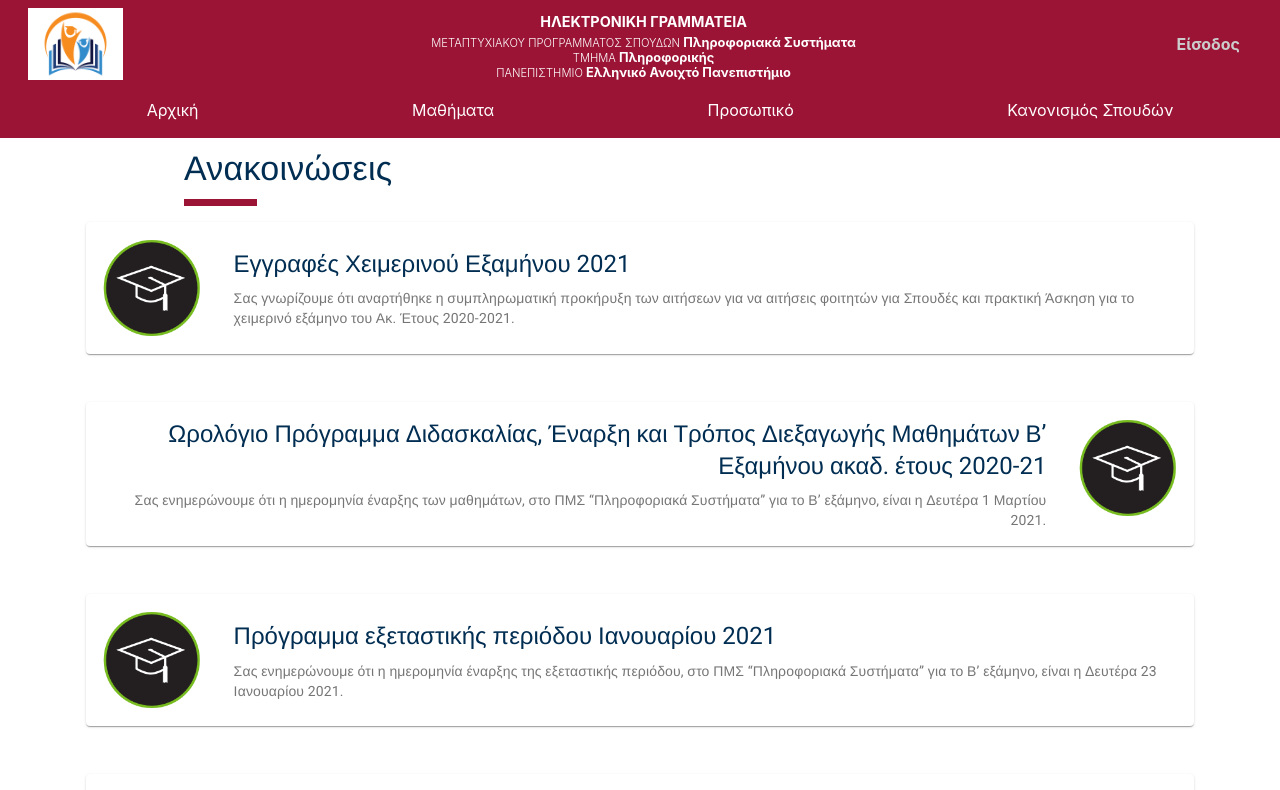
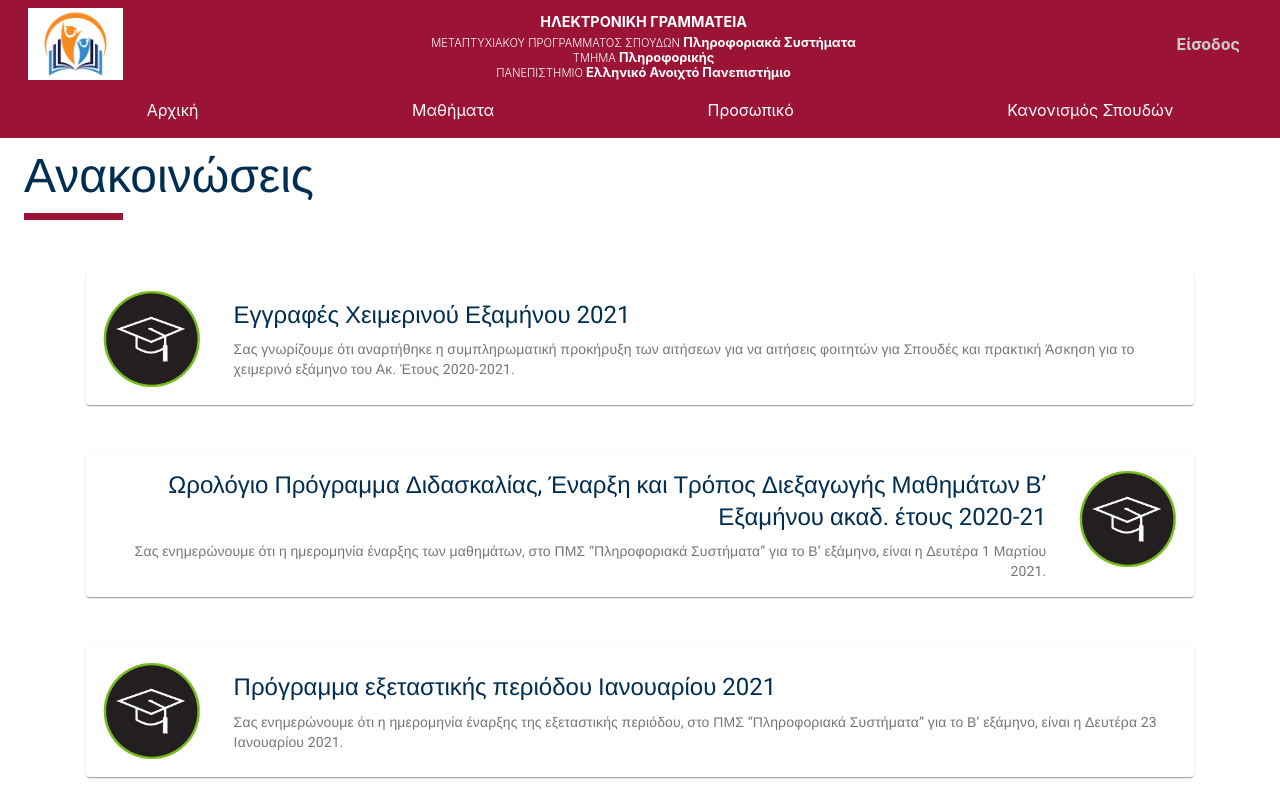
Before and after one commit to SteveLabrinos/msc-program-frontend, a React (Create React App) app: page /announcements in a window 1280 px wide. Shown: the top 790 px of the page. Built offline with nearby package versions, Linux system fonts and the light colour scheme.

Commit message:
full announcement page added

```diff
--- a/src/App.js
+++ b/src/App.js
@@ -1,12 +1,13 @@
-import React from 'react';
-import {Route, Switch} from 'react-router-dom';
+import React, { Suspense } from 'react';
+import { Route, Switch } from 'react-router-dom';
 
 import Layout from './hoc/Layout/Layout';
+import Spinner from './components/UI/Spinner/Spinner';
 import FrontBuilder from './containers/FrontBuilder/FrontBuilder';
-import AnnouncementsBuilder from './containers/AnnouncementsBuilder/AnnouncementsBuilder';
-import FullAnnouncement from './containers/FullAnnouncement/FullAnnouncement';
 
-// import Spinner from './components/UI/Spinner/Spinner';
+
+const AnnouncementsBuilder = React.lazy(() => import(`./containers/AnnouncementsBuilder/AnnouncementsBuilder`));
+const FullAnnouncement = React.lazy(() => import(`./containers/FullAnnouncement/FullAnnouncement`));
 
 /**
  * @author Stavros Lamprinos [stalab at linuxmail.org] on 13/1/2021.
@@ -18,8 +19,16 @@ function App() {
       <Layout>
           <Switch>
               <Route path="/" exact component={ FrontBuilder } />
-              <Route path="/announcements/:anId" component={ FullAnnouncement } />
-              <Route path="/announcements" component={ AnnouncementsBuilder } />
+              <Route path="/announcements/:anId" render={ props => (
+                  <Suspense fallback={ <Spinner /> }>
+                      <FullAnnouncement {...props} />
+                  </Suspense>
+              ) } />
+              <Route path="/announcements" render={ props => (
+                  <Suspense fallback={ <Spinner /> }>
+                      <AnnouncementsBuilder {...props} />
+                  </Suspense>
+              ) } />
           </Switch>
       </Layout>
     </div>
--- a/src/components/Cockpit/Cockpit.js
+++ b/src/components/Cockpit/Cockpit.js
@@ -11,9 +11,10 @@ import classes from './Cockpit.module.css';
 const cockpit = props => {
 
     return (
-        <Container maxWidth="md">
+        <Container maxWidth="lg">
             <Typography className={classes.Title}
-                        variant="h4">
+                        variant="h3"
+                        component="h2">
                 {props.title}
             </Typography>
         </Container>
--- a/src/components/Cockpit/Cockpit.module.css
+++ b/src/components/Cockpit/Cockpit.module.css
@@ -2,9 +2,9 @@
  * @author Stavros Lamprinos [stalab at linuxmail.org] on 13/1/2021.
  */
 
-.Title {
-    font-weight: normal;
-    font-size: 28px;
+div .Title {
+    /*font-weight: normal;*/
+    /*font-size: 28px;*/
     color: #002d52;
     margin: 2% 0 3%;
     position: relative;
--- a/src/containers/FullAnnouncement/FullAnnouncement.js
+++ b/src/containers/FullAnnouncement/FullAnnouncement.js
@@ -1,4 +1,10 @@
 import React, { Component } from 'react';
+
+import { announce } from '../../assets/statics/staticContent';
+import Spinner from '../../components/UI/Spinner/Spinner';
+import Cockpit from '../../components/Cockpit/Cockpit';
+
+import { Container, Typography } from '@material-ui/core';
 
 /**
  * @author Stavros Lamprinos [stalab at linuxmail.org] on 17/1/2021.
@@ -6,10 +12,40 @@ import React, { Component } from 'react';
 
 class FullAnnouncement extends Component {
 
+    state = {
+        fullAnnouncement: {}
+    }
+
+    componentDidMount() {
+        //  static import until REST API is implemented
+        const result = announce.filter(an => (
+           an.id === this.props.match.params.anId
+        ));
+        this.setState({fullAnnouncement: result[0]})
+    }
+
     render() {
 
+        const fullAnnounce = (
+            <React.Fragment>
+                <Cockpit title={this.state.fullAnnouncement.title} />
+                <Container>
+                    <Typography variant="subtitle1" color="textSecondary" component="h6">
+                        {this.state.fullAnnouncement.description}
+                    </Typography>
+                    <Typography variant="body1" color="textPrimary" component="article">
+                        {this.state.fullAnnouncement.fullPost}
+                    </Typography>
+                </Container>
+            </React.Fragment>
+        );
         return (
-            <div>test</div>
+            <div>
+                { this.state.fullAnnouncement ?
+                     fullAnnounce  :
+                    <Spinner/>
+                }
+            </div>
         );
     }
 }
```
Also changed, not shown: 1 other file (tests, documents, lock files or other folders).
